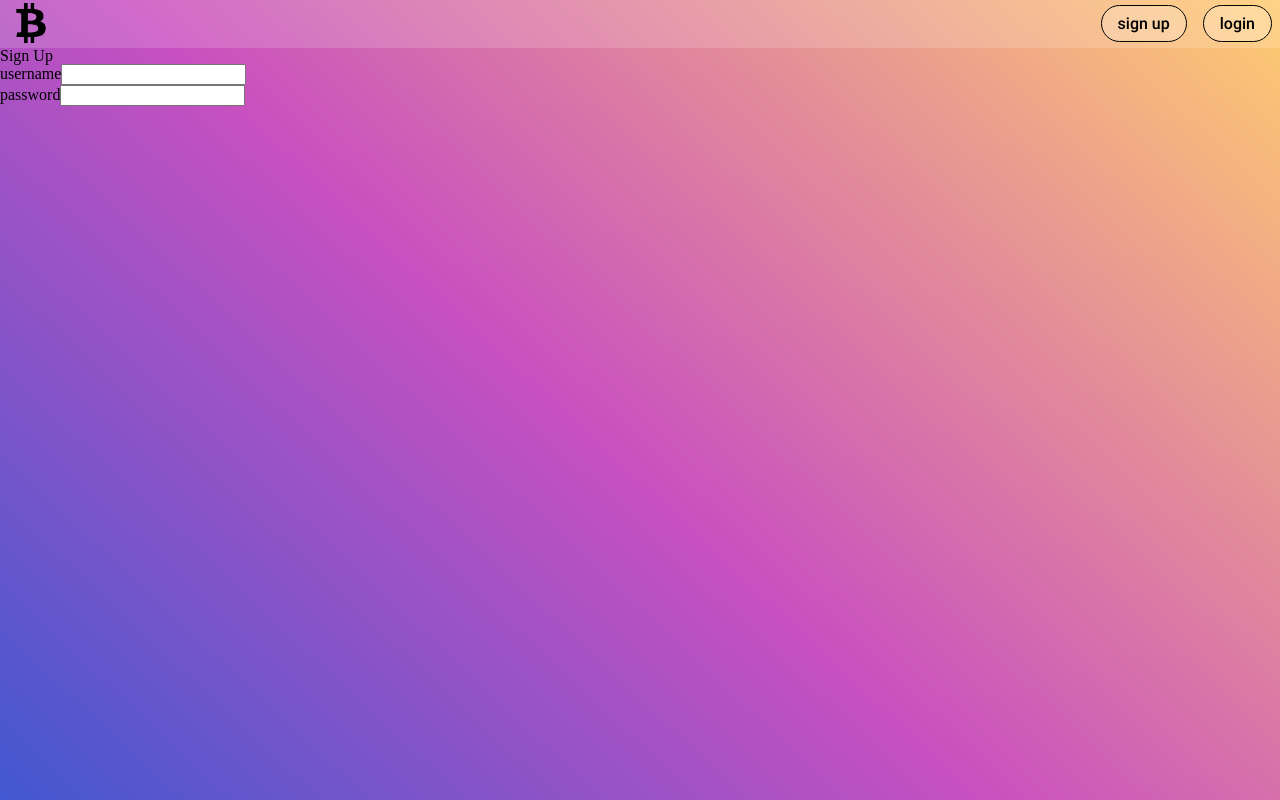
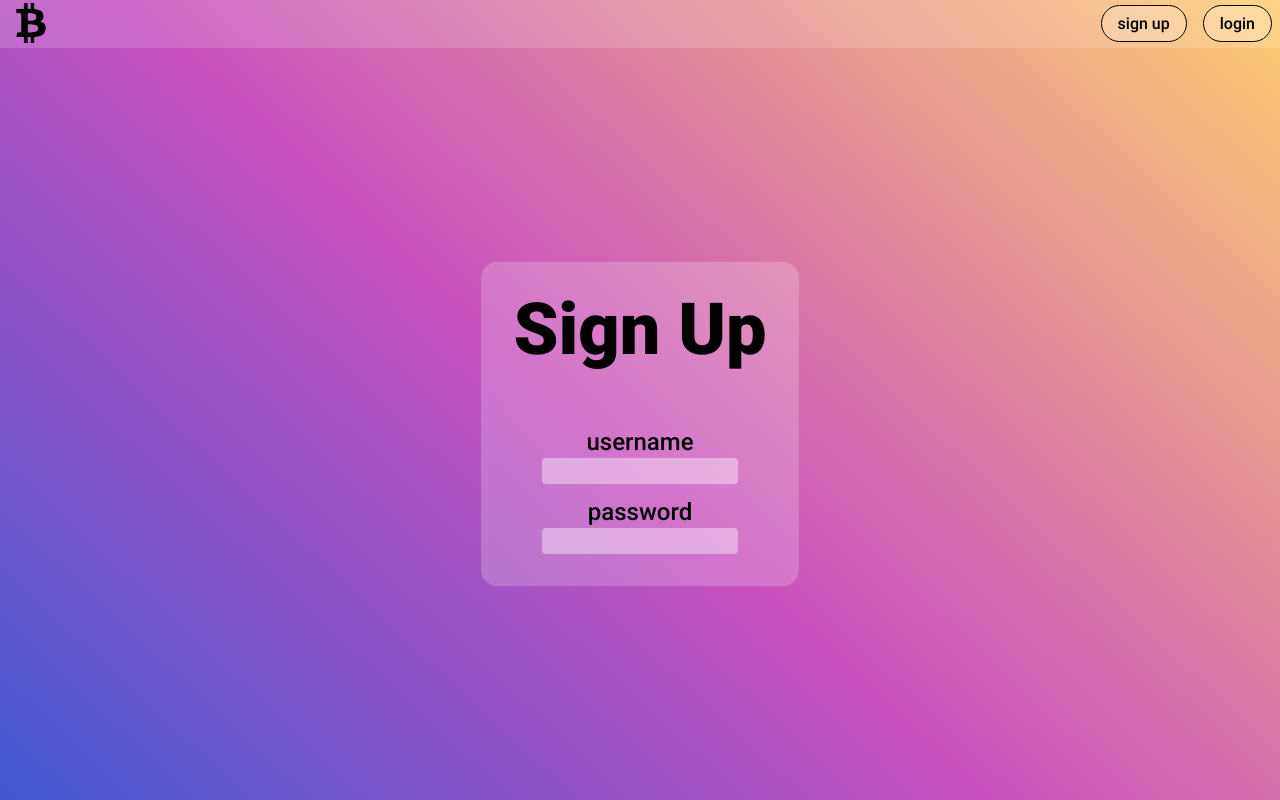
Before and after one commit to maryPopplns/coin_tracker_client, a React (Create React App) app: page /signup in a window 1280 px wide. Built offline with nearby package versions, Linux system fonts and the light colour scheme.

Commit message:
sign up form styling and positioning complete

```diff
--- a/src/components/landingPage/landingPage.css
+++ b/src/components/landingPage/landingPage.css
@@ -22,7 +22,7 @@
   }
 }
 
-main.landing-page {
+.landing-page {
   min-height: 100vh;
   width: 100vw;
   background-color: #4158d0;
--- a/src/components/signup/Signup.tsx
+++ b/src/components/signup/Signup.tsx
@@ -5,9 +5,10 @@ function Signup(): JSX.Element {
   return (
     <main className='signup-page'>
       <LandingPageNavbar />
+      <div className='signup-form-container'>
         <form className='signup-form'>
           <h2>Sign Up</h2>
-        <div>
+          <div className='signup-input-container'>
             <label htmlFor='signup-username'>username</label>
             <input
               type='text'
@@ -15,7 +16,7 @@ function Signup(): JSX.Element {
               id='signup-username'
             ></input>
           </div>
-        <div>
+          <div className='signup-input-container'>
             <label htmlFor='signup-password'>password</label>
             <input
               type='text'
@@ -24,6 +25,7 @@ function Signup(): JSX.Element {
             ></input>
           </div>
         </form>
+      </div>
     </main>
   );
 }
--- a/src/components/signup/signup.css
+++ b/src/components/signup/signup.css
@@ -1,4 +1,25 @@
-main.signup-page {
+@font-face {
+  font-family: 'roboto-black';
+  src: url('../../fonts/Roboto-Black.ttf') format('truetype');
+}
+@font-face {
+  font-family: 'roboto-medium';
+  src: url('../../fonts/Roboto-Medium.ttf') format('truetype');
+}
+@font-face {
+  font-family: 'roboto-light';
+  src: url('../../fonts/Roboto-Light.ttf') format('truetype');
+}
+
+.signup-form-container {
+  display: flex;
+  justify-content: center;
+  align-items: center;
+  height: calc(100vh - 3rem);
+  width: 100vw;
+}
+
+.signup-page {
   min-height: 100vh;
   width: 100vw;
   background-color: #4158d0;
@@ -11,5 +32,50 @@ main.signup-page {
 }
 
 .signup-form {
-  display: fixed;
+  display: flex;
+  flex-direction: column;
+  justify-content: center;
+  align-items: center;
+  padding: 2rem;
+  background-color: rgba(255, 255, 255, 0.2);
+  border-radius: 1rem;
 }
+
+.signup-form h2 {
+  font-family: roboto-black;
+  font-size: 3rem;
+  margin-bottom: 3rem;
+}
+
+.signup-input-container {
+  display: flex;
+  flex-direction: column;
+  justify-content: center;
+  align-items: center;
+}
+
+.signup-page label {
+  margin-bottom: 0.25rem;
+  margin-top: 1rem;
+  font-family: roboto-medium;
+}
+
+.signup-page input {
+  height: 1.5rem;
+  border: none;
+  border-radius: 0.25rem;
+  background-color: rgba(255, 255, 255, 0.4);
+  text-indent: 0.25rem;
+}
+
+@media (min-width: 1000px) {
+  .signup-form h2 {
+    font-size: 4.5rem;
+  }
+  .signup-page label {
+    font-size: 1.5rem;
+  }
+  .signup-page input {
+    width: 12rem;
+  }
+}
```
Lines whose indentation alone changed are shown as unchanged.
